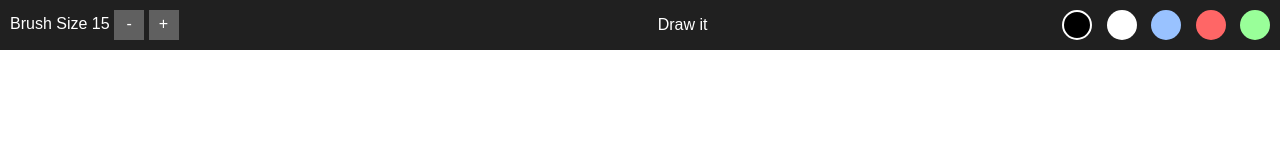
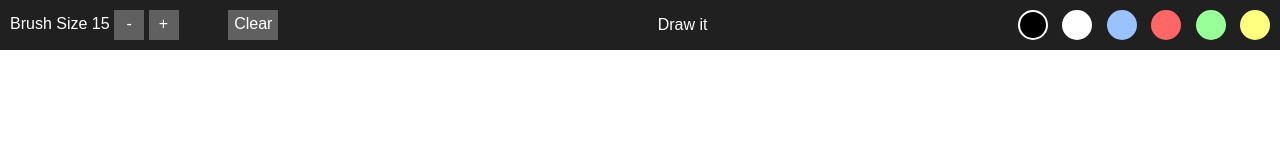
Before and after one commit to Showndarya/DrawIt, a plain HTML site: page index.html in a window 1280 px wide. Drawn offline with Linux system fonts and the light colour scheme.

Commit message:
Add clear canvas option

```diff
--- a/index.css
+++ b/index.css
@@ -47,13 +47,23 @@
 }
 
 .shade{
-	width: 30px;
-	height: 30px;
-	border-radius: 15px;
-	display: inline-block;
-	margin-left: 10px;
+	width: 30px !important;
+	height: 30px !important;
+	border-radius: 15px !important;
+	display: inline-block !important;
+	margin-left: 10px !important;
 }
 
 .shade.active{
 	border:2px solid white;
 }
+
+#clear{
+	float: left;
+	width: 50px;
+	height: 30px;
+	padding: 5px;
+	background-color: #606060;
+	display: inline-block;
+	text-align: center;
+}
--- a/index.html
+++ b/index.html
@@ -21,7 +21,10 @@
 			 	<div class="shade" style="background-color: #99c2ff;"></div>
 			 	<div class="shade" style="background-color: #ff6666;"></div>
 			 	<div class="shade" style="background-color: #99ff99;"></div>
+			 	<div class="shade" style="background-color: #ffff80;"></div>
 			 </div>
+
+			 <div id="clear">Clear</div>
 
 		</div>
 
--- a/index.js
+++ b/index.js
@@ -20,6 +20,13 @@ var draw = function(){
 		inc = document.getElementById("inc"),
 		dec = document.getElementById("dec");
 	bs = 15;
+
+	// load all the div as an array
+	var shade = document.getElementsByClassName("shade");
+	var n = shade.length;
+
+	// load clear div
+	var clear = document.getElementById("clear");
 
 	// e is the event passed
 	var drawPoint = function(e){
@@ -68,7 +75,7 @@ var draw = function(){
 	// decrese brush size by half
 	var decbs = function(){
 
-		var newbs = bs/2;
+		var newbs = bs-5;
 
 		if(newbs < minbs) bs=minbs;
 		else if(newbs > maxbs) bs=maxbs;
@@ -81,7 +88,7 @@ var draw = function(){
 	// increase brush size twice
 	var incbs = function(){
 
-		var newbs = bs*2;
+		var newbs = bs+5;
 
 		if(newbs < minbs) bs=minbs;
 		else if(newbs > maxbs) bs=maxbs;
@@ -112,10 +119,6 @@ var draw = function(){
 		color.className += ' active';
 	}
 
-	// load all the div as an array
-	var shade = document.getElementsByClassName("shade");
-	var n = shade.length;
-
 	// add click listeners to the divs
 	for(var i=0;i<n;i++)
 	{
@@ -123,5 +126,11 @@ var draw = function(){
 	}
 
 
+	// clear the entire canvas
+	var clrcan = function(e){
+		context.clearRect(0, 0, canvas.width, canvas.height);
+	}
+
+	clear.addEventListener('click',clrcan);
 
 }();
```
